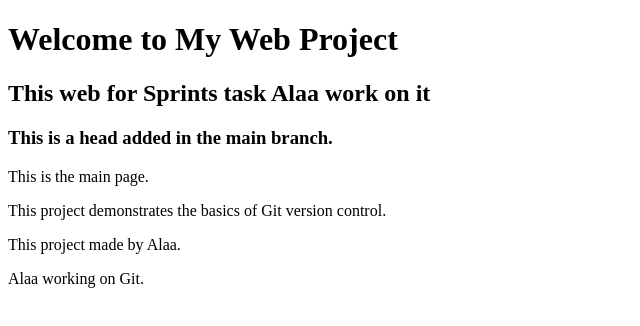
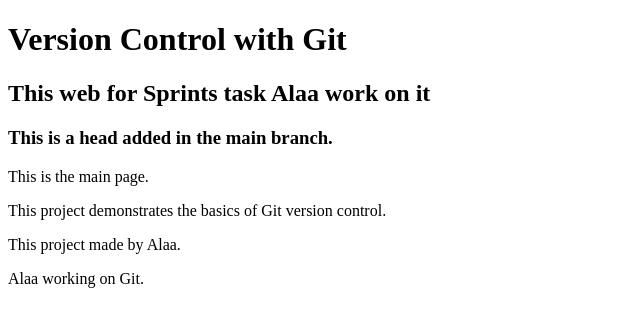
Before and after one commit to Alaa-Ma-mo/Sprints-Tasks, a plain HTML site: page index.html in a window 1280 px wide. Shown: the whole page, without its empty margins (0-640 px from the left). Drawn offline with Linux system fonts and the light colour scheme.

Commit message:
Fix title issue in index.html

```diff
--- a/index.html
+++ b/index.html
@@ -6,7 +6,7 @@
     <title>Home</title>
 </head>
 <body>
-    <h1>Welcome to My Web Project</h1>
+    <h1>Version Control with Git</h1>
     <h2>This web for Sprints task Alaa work on it</h2>
     <h3>This is a head added in the main branch.</h3>
     <p>This is the main page.</p>
```
